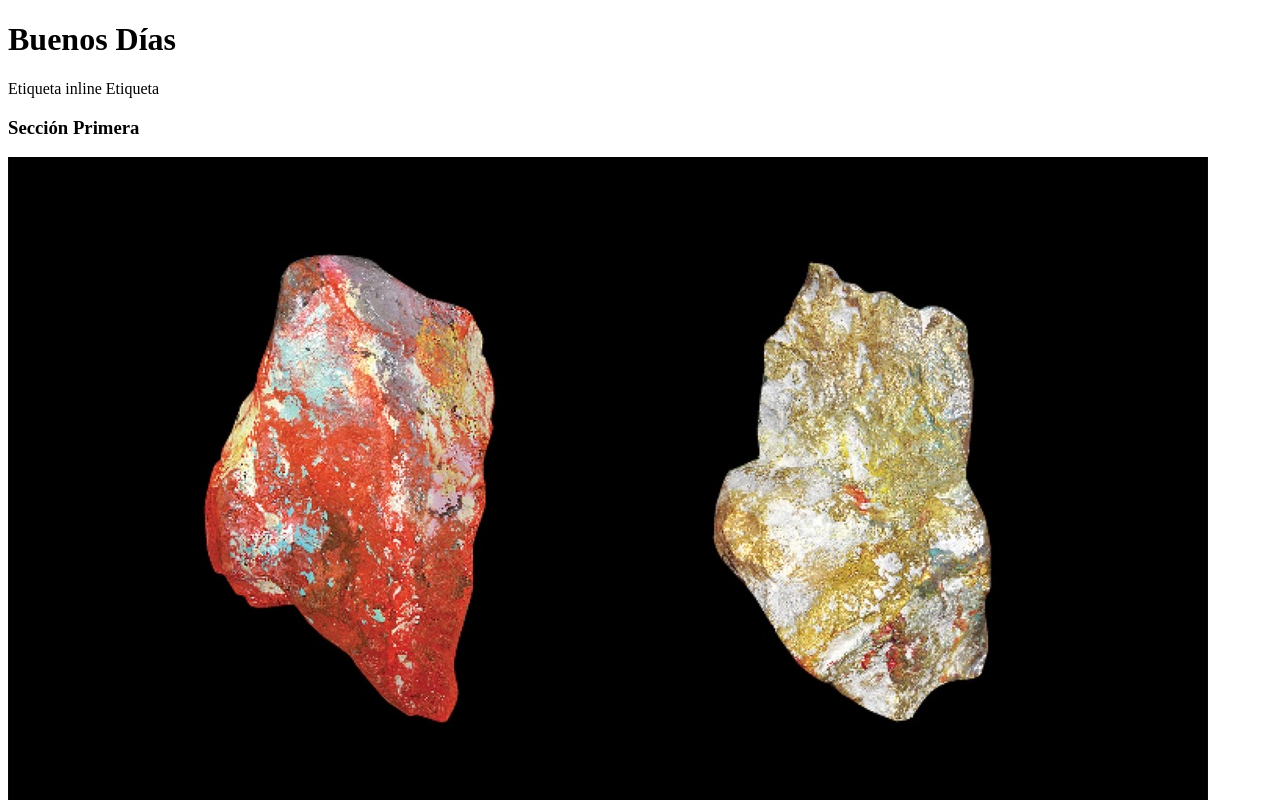
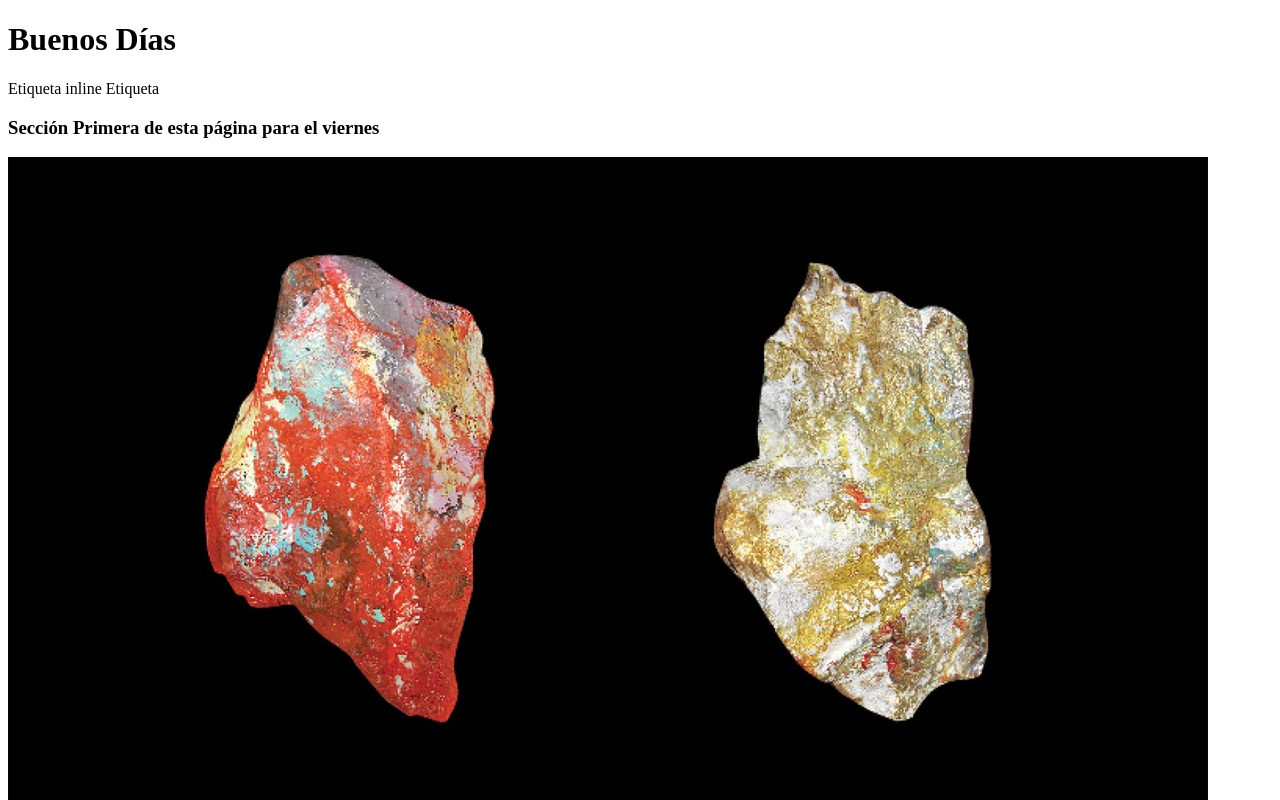
Before and after one commit to urielwl/Ejercicio-Compu3, a plain HTML site: page index.html in a window 1280 px wide. Shown: the top 800 px of the page. Drawn offline with Linux system fonts and the light colour scheme.

Commit message:
Arreglé el repo

```diff
--- a/index.html
+++ b/index.html
@@ -13,7 +13,7 @@
         <nav></nav>
         <main>
             <section>
-                <h3>Sección Primera</h3>
+                <h3>Sección Primera de esta página para el viernes</h3>
                 <article>
                     <img src="img/shambala.jpg" alt="piedras"/>
                 </article>
```
